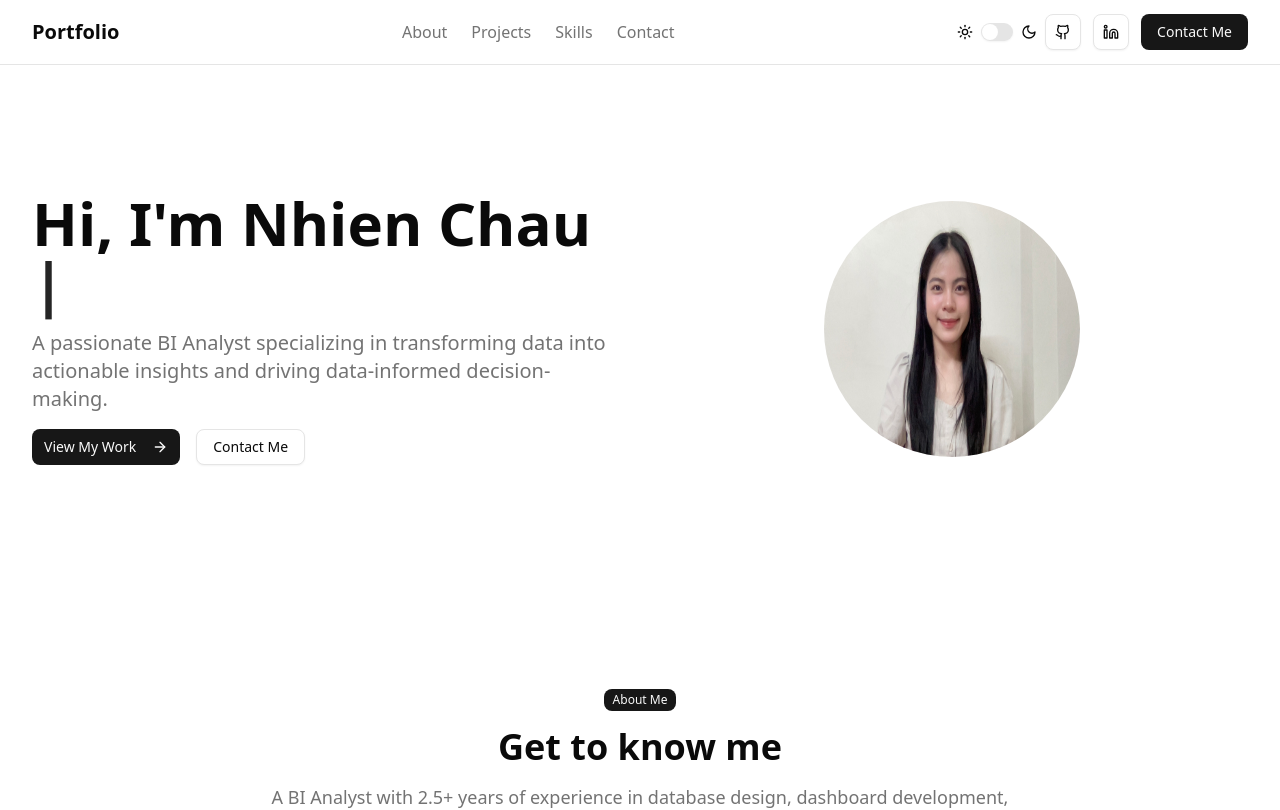
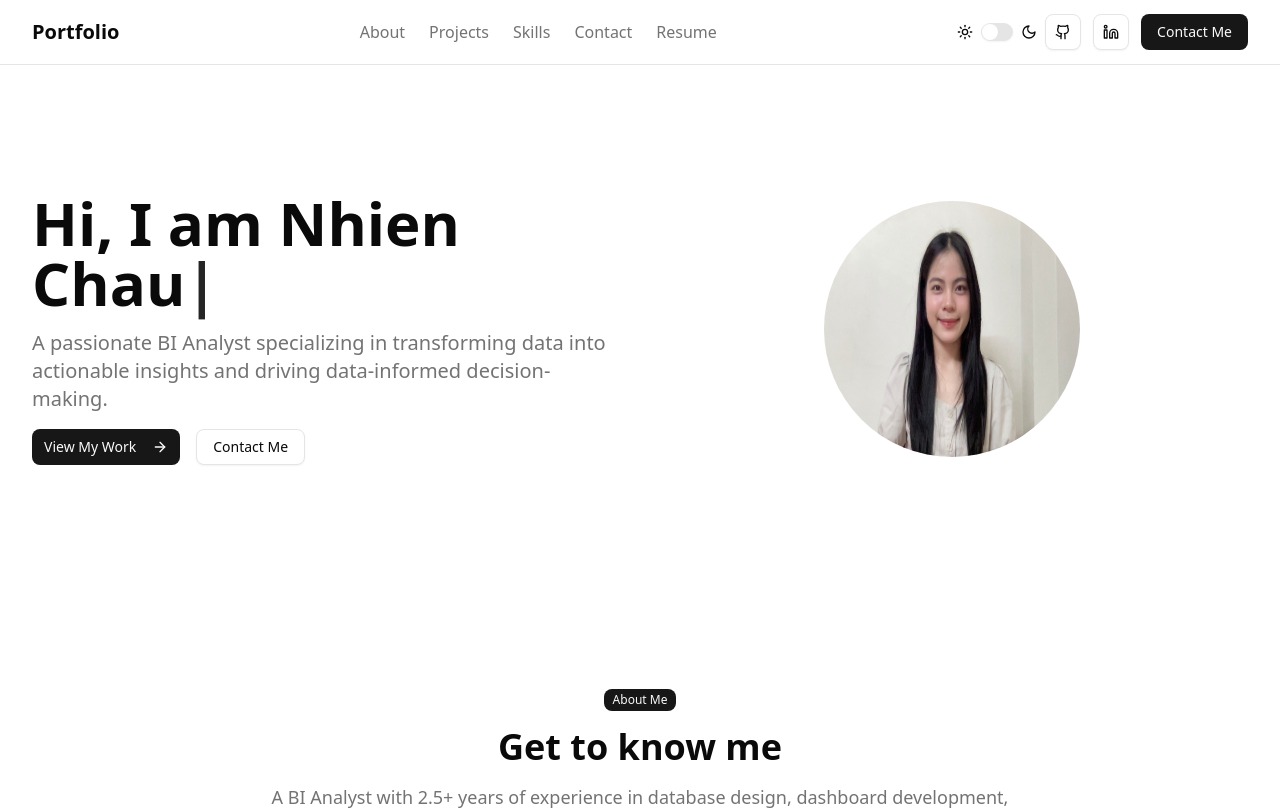
Before and after one commit to nhienchau/personal_website, a Next.js app: page / in a window 1280 px wide. Shown: the top 810 px of the page. Built offline with nearby package versions, Linux system fonts and the light colour scheme.

Commit message:
Fix code

```diff
--- a/app/page.tsx
+++ b/app/page.tsx
@@ -28,6 +28,9 @@ export default function Home() {
               </Link>
               <Link href="#contact" className="text-muted-foreground hover:text-foreground transition-colors">
                 Contact
+              </Link>
+              <Link href="#resume" className="text-muted-foreground hover:text-foreground transition-colors">
+                Resume
               </Link>
             </div>
           </nav>
@@ -64,7 +67,7 @@ export default function Home() {
                   Available for hire
                 </Badge> */}
 
-                <TypewriterText text={"Hi, I'm Nhien Chau"} speed={100} />
+                <TypewriterText text={"Hi, I am  Nhien Chau"} speed={100} />
 
 
                 <p className="text-xl text-muted-foreground">
```
Lines whose indentation alone changed are shown as unchanged.
